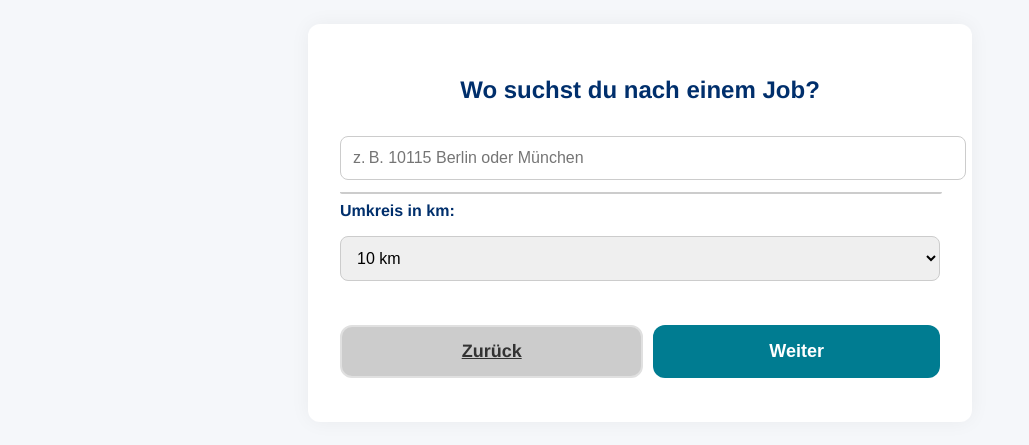
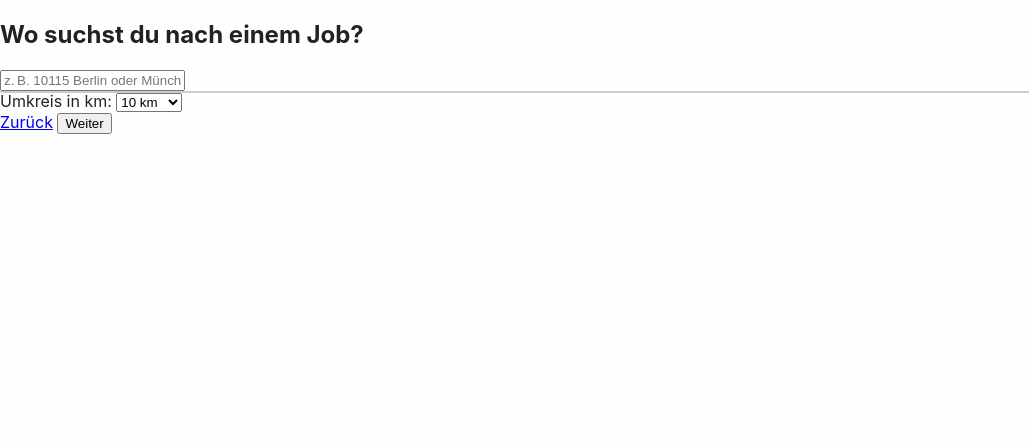
Before and after one commit to RobinD2012/gehaltsangebote, a PHP site: page /step-ort.html in a window 1280 px wide. Shown: the top 445 px of the page, without its empty margins (0-1029 px from the left). Run offline with PHP 8.4, Linux system fonts and the light colour scheme.

Commit message:
Update style.css

```diff
--- a/style.css
+++ b/style.css
@@ -1,174 +1,93 @@
-/* Basis */
 body {
-  font-family: 'Helvetica Neue', 'Segoe UI', sans-serif;
   margin: 0;
-  background: #f5f7fa;
-  color: #002f6c;
-  text-align: center;
-  padding: 1.5em;
+  font-family: 'Inter', sans-serif;
+  background-color: #fefefe;
+  color: #222;
 }
 
-main, header, .form-container, .step-container, .dashboard {
-  max-width: 600px;
-  margin: auto;
-  background: #fff;
-  padding: 2em;
-  border-radius: 12px;
-  box-shadow: 0 0 20px rgba(0, 0, 0, 0.05);
+.container {
+  max-width: 1140px;
+  margin: 0 auto;
+  padding: 0 1rem;
 }
 
-/* Logo */
-.logo {
-  max-width: 100px;
-  margin-bottom: 1em;
+header {
+  background-color: #ffffff;
+  padding: 1rem 0;
+  border-bottom: 1px solid #eee;
 }
 
-/* Buttons */
-button,
-.cta-button,
-.next-button,
-.back-button,
-.option-button {
-  display: block;
-  width: 100%;
-  max-width: 100%;
-  padding: 14px;
-  margin: 12px 0;
-  border: 2px solid #e0e0e0;
-  border-radius: 12px;
-  background-color: white;
-  color: #007c91;
-  font-size: 18px;
-  font-weight: bold;
-  cursor: pointer;
-  transition: all 0.3s ease;
+header .logo {
+  font-weight: 700;
+  font-size: 1.5rem;
+  color: #2b2b2b;
 }
 
-button:hover,
-.cta-button:hover,
-.next-button:hover,
-.back-button:hover,
-.option-button:hover {
-  background-color: #eefaff;
-  border-color: #007c91;
-}
-
-/* Navigation Buttons */
-.nav-buttons {
+nav {
   display: flex;
-  flex-direction: column;
-  gap: 10px;
-  margin-top: 20px;
-}
-
-@media (min-width: 480px) {
-  .nav-buttons {
-    flex-direction: row;
-    justify-content: space-between;
-  }
-}
-
-.back-button {
-  background-color: #ccc;
-  color: #333;
-}
-
-.next-button {
-  background-color: #007c91;
-  color: #fff;
-  border: none;
-}
-
-/* Formularelemente */
-input[type="text"],
-input[type="email"],
-input[type="password"],
-input[type="tel"],
-input[type="url"],
-select,
-textarea {
-  width: 100%;
-  padding: 12px;
-  margin: 12px 0;
-  font-size: 16px;
-  border: 1px solid #ccc;
-  border-radius: 8px;
-}
-
-label {
-  display: block;
-  margin-top: 10px;
-  margin-bottom: 4px;
-  font-weight: bold;
-  text-align: left;
-}
-
-/* E-Mail Eingabe extra */
-input[type="email"] {
-  max-width: 400px;
-  margin: 20px auto;
-}
-
-/* Unternehmensbereich */
-.dashboard {
-  text-align: left;
-}
-
-.dashboard-box {
-  margin-top: 20px;
-  padding: 20px;
-  background-color: #f0f4f8;
-  border-radius: 8px;
-}
-
-/* Menü */
-nav {
-  background: #f0f0f0;
-  padding: 10px;
-  border-radius: 8px;
-  margin-bottom: 20px;
-}
-
-nav ul {
-  list-style: none;
-  display: flex;
-  flex-wrap: wrap;
-  gap: 16px;
-  justify-content: center;
-  padding: 0;
-  margin: 0;
+  gap: 1.5rem;
+  align-items: center;
+  justify-content: flex-end;
 }
 
 nav a {
   text-decoration: none;
-  color: #007c91;
+  color: #444;
   font-weight: 500;
-  padding: 8px 12px;
-  border-radius: 8px;
 }
 
-nav a.active {
-  font-weight: bold;
-  background: #e6f7ff;
+.btn-header {
+  background-color: #ff6b6b;
+  color: white;
+  padding: 0.5rem 1.2rem;
+  border-radius: 5px;
 }
 
-/* Checkbox-Gruppe */
-.checkbox-group {
+.hero {
+  background: linear-gradient(to right, #fdfdfd, #fafafa);
+  padding: 4rem 0;
+}
+
+.hero-content {
   display: flex;
   flex-wrap: wrap;
-  gap: 10px;
-  margin-top: 20px;
-  justify-content: flex-start;
+  align-items: center;
+  justify-content: space-between;
 }
 
-/* Firmenlink */
-.company-link {
-  text-align: center;
-  margin-top: 20px;
-  font-size: 1rem;
+.hero-text {
+  flex: 1 1 50%;
+  padding-right: 2rem;
 }
 
-.company-link a {
-  color: #0056b3;
-  text-decoration: underline;
+.hero-text h2 {
+  font-size: 2.2rem;
+  margin-bottom: 1rem;
 }
+
+.hero-text p {
+  font-size: 1.1rem;
+  color: #555;
+  margin-bottom: 2rem;
+}
+
+.cta {
+  background-color: #ff6b6b;
+  color: white;
+  padding: 0.8rem 1.6rem;
+  border-radius: 6px;
+  text-decoration: none;
+  font-weight: bold;
+}
+
+.hero-image img {
+  width: 100%;
+  max-width: 400px;
+}
+
+footer {
+  text-align: center;
+  font-size: 0.9rem;
+  padding: 2rem 1rem;
+  color: #888;
+}
```
